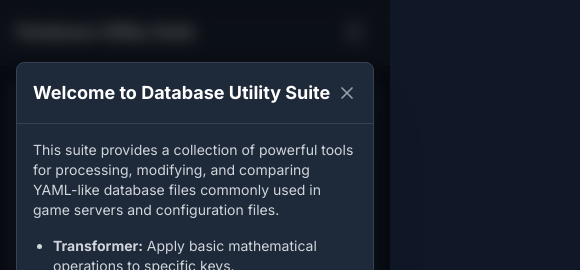
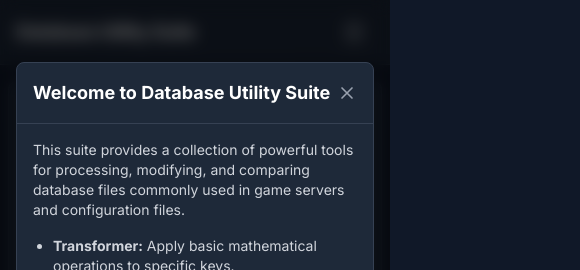
Before and after one commit to giftbox-e/database-utility-suite, a React (Vite) app: page /transformer in a window 390 px wide. Shown: the top 270 px of the page, 580 px wide, since content can reach past the window. Built offline with nearby package versions, Linux system fonts and the light colour scheme.

Commit message:
Responsive fix

```diff
--- a/App.tsx
+++ b/App.tsx
@@ -111,7 +111,7 @@ const App: React.FC = () => {
     }, [location.pathname]);
 
     return (
-        <div className="bg-gray-900 text-gray-200 font-sans flex flex-col min-h-screen w-full">
+        <div className="bg-gray-900 text-gray-200 font-sans flex flex-col min-h-screen w-full overflow-x-hidden">
             <header className="flex-shrink-0 bg-gray-800/90 px-4 py-3 border-b border-gray-700/50 backdrop-blur-md z-30">
                 <div className="mx-auto flex flex-wrap items-center justify-between gap-4">
                     <div className='shrink-0'>
@@ -119,7 +119,7 @@ const App: React.FC = () => {
                             Database Utility Suite
                         </h1>
                         <p className="hidden md:block text-xs text-gray-400 mt-0.5">
-                           A versatile tool for YAML-like database files.
+                           A versatile tool for database files.
                         </p>
                     </div>
 
@@ -207,7 +207,7 @@ const App: React.FC = () => {
             </header>
 
             <main className="flex-grow flex flex-col w-full px-2 sm:px-4 md:px-6 lg:px-8 mb-6">
-                <div className="w-full flex-grow flex flex-col pt-4 sm:pt-6 pr-1">
+                <div className="w-full flex-grow flex flex-col pt-4 sm:pt-6">
                     <Routes>
                         <Route path="/" element={<Navigate to="/transformer" replace />} />
                         <Route path="/transformer" element={<TransformerPage />} />
@@ -266,7 +266,7 @@ const App: React.FC = () => {
             >
                 <div className="space-y-4">
                     <p>
-                        This suite provides a collection of powerful tools for processing, modifying, and comparing YAML-like database files commonly used in game servers and configuration files.
+                        This suite provides a collection of powerful tools for processing, modifying, and comparing database files commonly used in game servers and configuration files.
                     </p>
                     <ul className="list-disc pl-5 space-y-1">
                         <li><strong>Transformer:</strong> Apply basic mathematical operations to specific keys.</li>
--- a/components/Modal.tsx
+++ b/components/Modal.tsx
@@ -12,9 +12,9 @@ export const Modal: React.FC<ModalProps> = ({ isOpen, onClose, title, children,
     if (!isOpen) return null;
 
     return (
-        <div className="fixed inset-0 z-50 flex items-center justify-center p-4 bg-black/60 backdrop-blur-sm">
-            <div className="bg-gray-800 rounded-lg shadow-xl w-full max-w-md overflow-hidden border border-gray-700">
-                <div className="flex justify-between items-center p-4 border-b border-gray-700 font-sans">
+        <div className="fixed inset-0 z-50 flex items-center justify-center p-4 sm:p-6 bg-black/60 backdrop-blur-sm">
+            <div className="bg-gray-800 rounded-lg shadow-xl w-full max-w-md flex flex-col border border-gray-700 max-h-full">
+                <div className="flex-shrink-0 flex justify-between items-center p-4 border-b border-gray-700 font-sans">
                     <h3 className="text-lg font-bold text-white">{title}</h3>
                     <button
                         onClick={onClose}
@@ -25,11 +25,11 @@ export const Modal: React.FC<ModalProps> = ({ isOpen, onClose, title, children,
                         </svg>
                     </button>
                 </div>
-                <div className="p-4 text-gray-300 font-sans text-sm">
+                <div className="p-4 text-gray-300 font-sans text-sm overflow-y-auto custom-scrollbar">
                     {children}
                 </div>
                 {actions && (
-                    <div className="px-4 py-3 bg-gray-900/50 flex justify-end gap-3 flex-wrap">
+                    <div className="px-4 py-3 bg-gray-900/50 flex justify-end gap-3 flex-wrap flex-shrink-0 rounded-b-lg">
                         {actions}
                     </div>
                 )}
--- a/metadata.json
+++ b/metadata.json
@@ -1,6 +1,6 @@
 {
-  "name": "YAML Database Modifier & Comparator",
-  "description": "A versatile tool to modify or compare large YAML-like database files. Use the Transformer to automate value changes, or the Comparator to see differences and missing lines between two files.",
+  "name": "Database Modifier & Comparator",
+  "description": "A collection of powerful and versatile suite tool to modify or compare large database files. Used to automate value changes, processing, modifying, and comparing database files commonly used in game servers and configuration files.",
   "requestFramePermissions": [],
   "majorCapabilities": []
 }
--- a/pages/BlockRemoverPage.tsx
+++ b/pages/BlockRemoverPage.tsx
@@ -173,7 +173,7 @@ const BlockRemoverPage: React.FC = () => {
     }, [isProcessing, inputText, isIndentModeActive, indentationFilterValue, keywordsText, blockStartIdentifier, mode, textToAdd, includeIdentifierString]);
 
     return (
-        <div className="bg-gray-800 rounded-lg shadow-2xl p-4 sm:p-6 border border-gray-700 flex flex-col flex-grow min-h-max">
+        <div className="w-full bg-gray-800 rounded-lg shadow-2xl p-4 sm:p-6 border border-gray-700 flex flex-col flex-grow min-h-max">
             <div className="flex-shrink-0 mb-6 p-3 sm:p-4 border border-gray-700 rounded-lg bg-gray-800">
                 <div className="flex items-center space-x-2 mb-3">
                     <h2 className="text-xl font-bold text-white">Block / Indentation Processor</h2>
--- a/pages/ComparatorPage.tsx
+++ b/pages/ComparatorPage.tsx
@@ -334,7 +334,7 @@ const ComparatorPage: React.FC = () => {
     const handleCopy = useCallback((content: string, panel: string) => { if (!content) return; navigator.clipboard.writeText(content).then(() => { setCopyStatus(`Copied Panel ${panel}`); setTimeout(() => setCopyStatus(''), 2000); }); }, []);
 
     return (
-        <div className="flex flex-col bg-gray-800 rounded-lg p-2 sm:p-4 shadow-2xl border border-gray-700 flex-grow min-h-max">
+        <div className="w-full flex flex-col bg-gray-800 rounded-lg p-2 sm:p-4 shadow-2xl border border-gray-700 flex-grow min-h-max">
             <div className="flex items-center space-x-2 mb-2 px-2">
                 <h2 className="text-xl font-bold text-white">Comparator (Inoperable)</h2>
                 <Tooltip text="Compare two versions of a file side-by-side." />
--- a/pages/IDBlockTransformerPage.tsx
+++ b/pages/IDBlockTransformerPage.tsx
@@ -155,7 +155,7 @@ const IDBlockTransformerPage: React.FC = () => {
     }, [blockStartFormat]);
 
     return (
-        <div className="bg-gray-800 rounded-lg shadow-2xl p-4 sm:p-6 border border-gray-700 flex flex-col flex-grow min-h-max">
+        <div className="w-full bg-gray-800 rounded-lg shadow-2xl p-4 sm:p-6 border border-gray-700 flex flex-col flex-grow min-h-max">
             <div className="flex-shrink-0 mb-6 p-3 sm:p-4 border border-gray-700 rounded-lg bg-gray-800">
                 <div className="flex items-center space-x-2 mb-3">
                     <h2 className="text-xl font-bold text-white">ID Block Transformer</h2>
--- a/pages/LineRemoverPage.tsx
+++ b/pages/LineRemoverPage.tsx
@@ -173,7 +173,7 @@ const LineRemoverPage: React.FC = () => {
     };
 
     return (
-        <div className="bg-gray-800 rounded-lg shadow-2xl p-4 sm:p-6 border border-gray-700 flex flex-col flex-grow min-h-max">
+        <div className="w-full bg-gray-800 rounded-lg shadow-2xl p-4 sm:p-6 border border-gray-700 flex flex-col flex-grow min-h-max">
             <div className="flex-shrink-0 mb-6 p-3 sm:p-4 border border-gray-700 rounded-lg bg-gray-800">
                 <div className="flex items-center space-x-2 mb-3">
                     <h2 className="text-xl font-bold text-white">Line Processor</h2>
--- a/pages/TransformerPage.tsx
+++ b/pages/TransformerPage.tsx
@@ -153,7 +153,7 @@ const TransformerPage: React.FC = () => {
         (condition !== 'none' && isNaN(parseFloat(conditionValue))) || isNaN(parseFloat(operationValue));
 
     return (
-        <div className="bg-gray-800 rounded-lg shadow-2xl p-4 sm:p-6 border border-gray-700 flex flex-col flex-grow min-h-max">
+        <div className="w-full bg-gray-800 rounded-lg shadow-2xl p-4 sm:p-6 border border-gray-700 flex flex-col flex-grow min-h-max">
             <div className="flex-shrink-0 mb-6 p-3 sm:p-4 border border-gray-700 rounded-lg bg-gray-800">
                 <div className="flex items-center space-x-2 mb-3">
                     <h2 className="text-xl font-bold text-white">Transformer</h2>
```
Also changed, not shown: components/Tooltip.tsx (+6 -6 lines).
